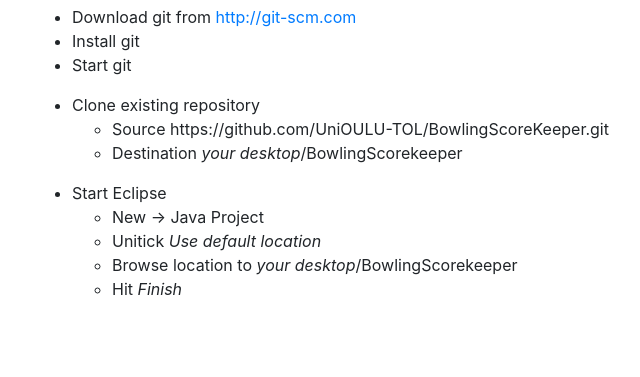
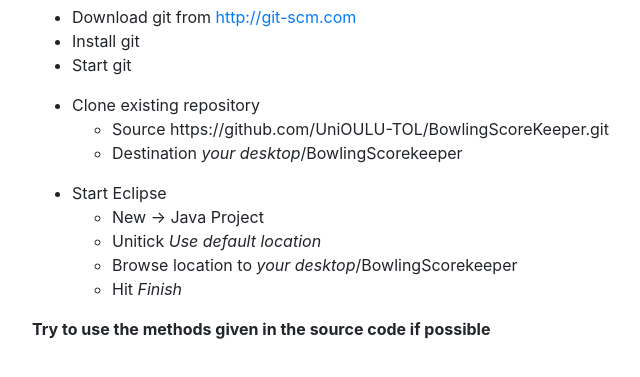
Before and after one commit to UniOULU-TOL/SQATLab, a plain HTML site: page sessions/BSKInstructions.html in a window 1280 px wide. Shown: the part 51-428 px from the top of the page, without its empty margins (53-693 px from the left). Drawn offline with nearby package versions, Linux system fonts and the light colour scheme.

Commit message:
updates to the instructions

```diff
--- a/sessions/BSKInstructions.html
+++ b/sessions/BSKInstructions.html
@@ -35,6 +35,7 @@
         </ul>
         </li>
       </ul>
+      <strong>Try to use the methods given in the source code if possible</strong>
     </div>
   </body>
 </html>
```
Also changed, not shown: sessions/BSKInstructions.md (line endings or trailing spaces).
